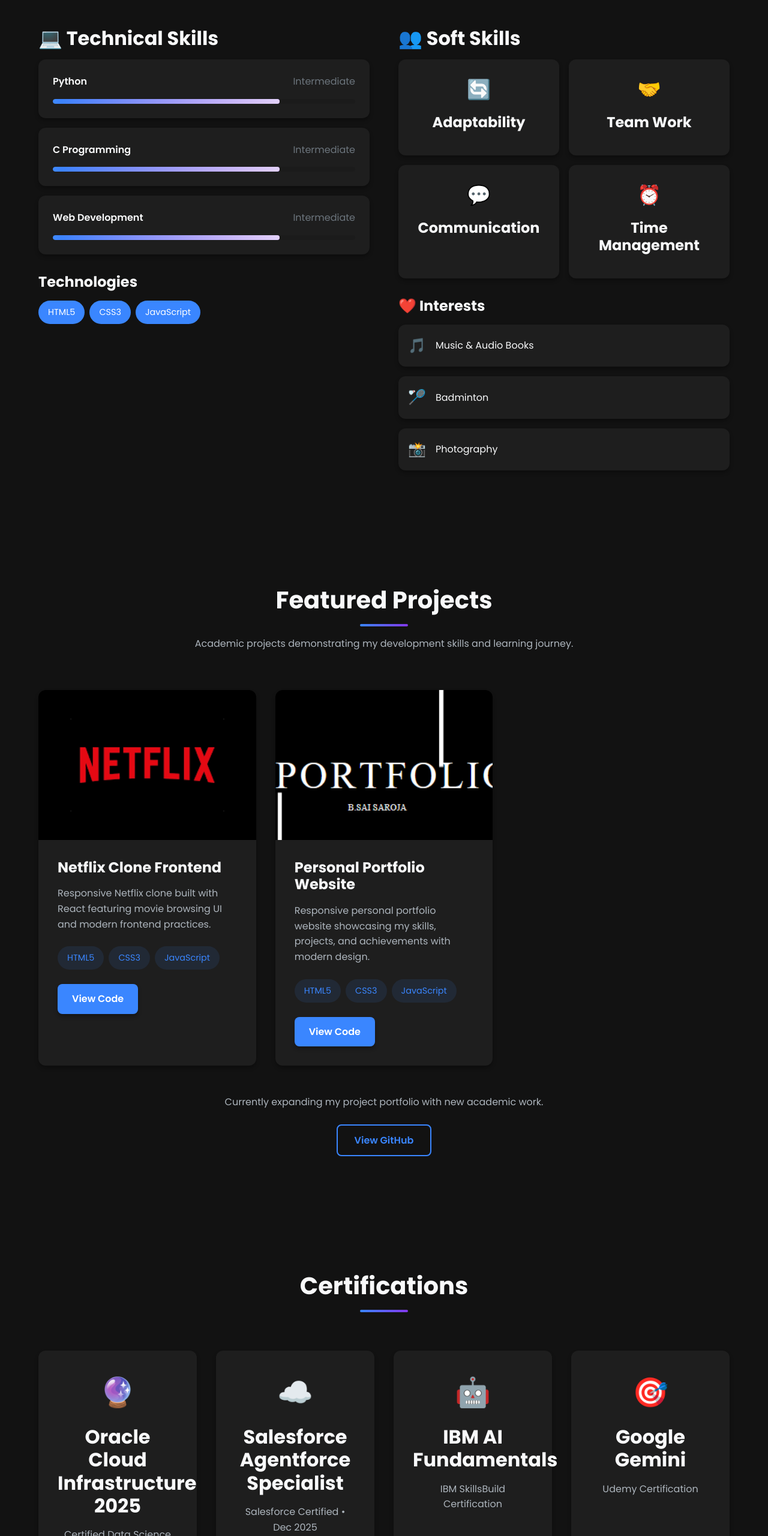
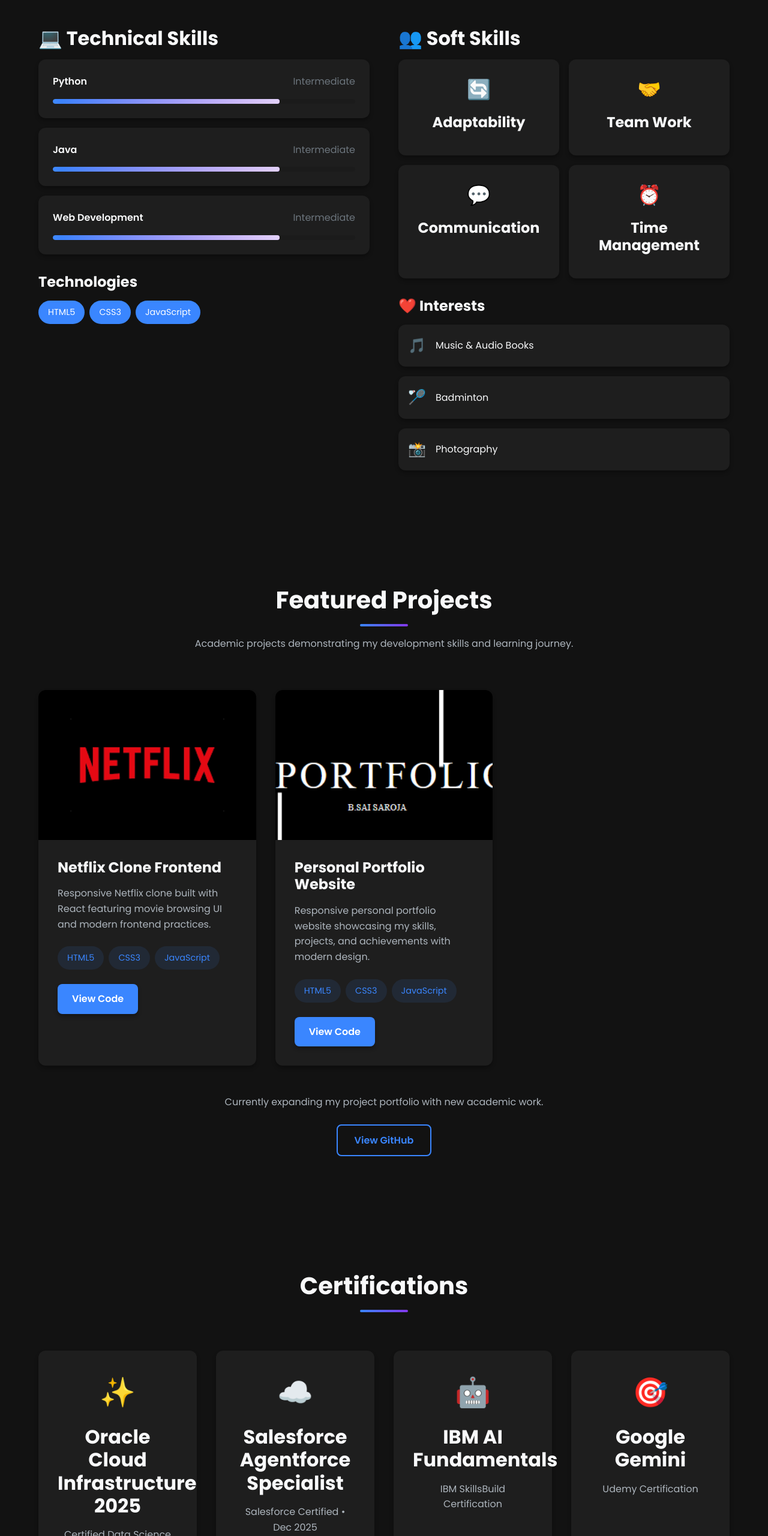
Before and after one commit to Sanju30cp/portfolio, a website: page index.html in a window 1280 px wide. Shown: the part 2929-5489 px from the top of the page at 60% size. Drawn offline with nearby package versions, Linux system fonts and the light colour scheme.

Commit message:
Replace 'C Programming' and '🔮' with 'Java' and '✨'

```diff
--- a/index.html
+++ b/index.html
@@ -174,7 +174,7 @@
                         </div>
                         <div class="skill-item">
                             <div class="skill-header">
-                                <span>C Programming</span>
+                                <span>Java</span>
                                 <span>Intermediate</span>
                             </div>
                             <div class="skill-bar">
@@ -300,7 +300,7 @@
             </div>
             <div class="achievement-grid">
                 <div class="achievement-card">
-                    <div class="achievement-icon">🔮</div>
+                    <div class="achievement-icon">✨</div>
                     <h3>Oracle Cloud Infrastructure 2025</h3>
                     <p>Certified Data Science Professional • Aug 2025</p>
                     <p style="font-size: 0.85rem; margin-top: 0.5rem;">Credential ID: 102385721OCI25DSOCP</p>
```
